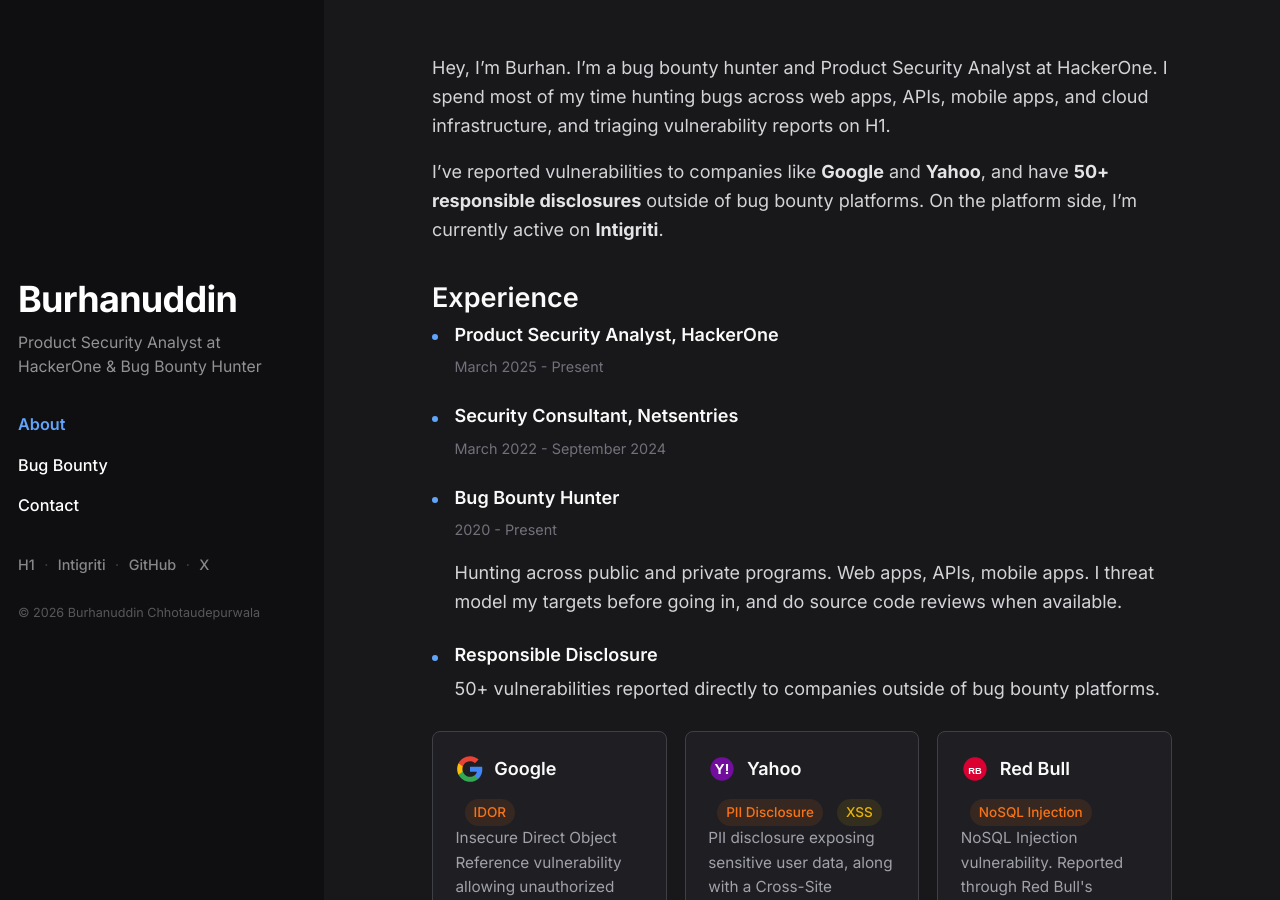
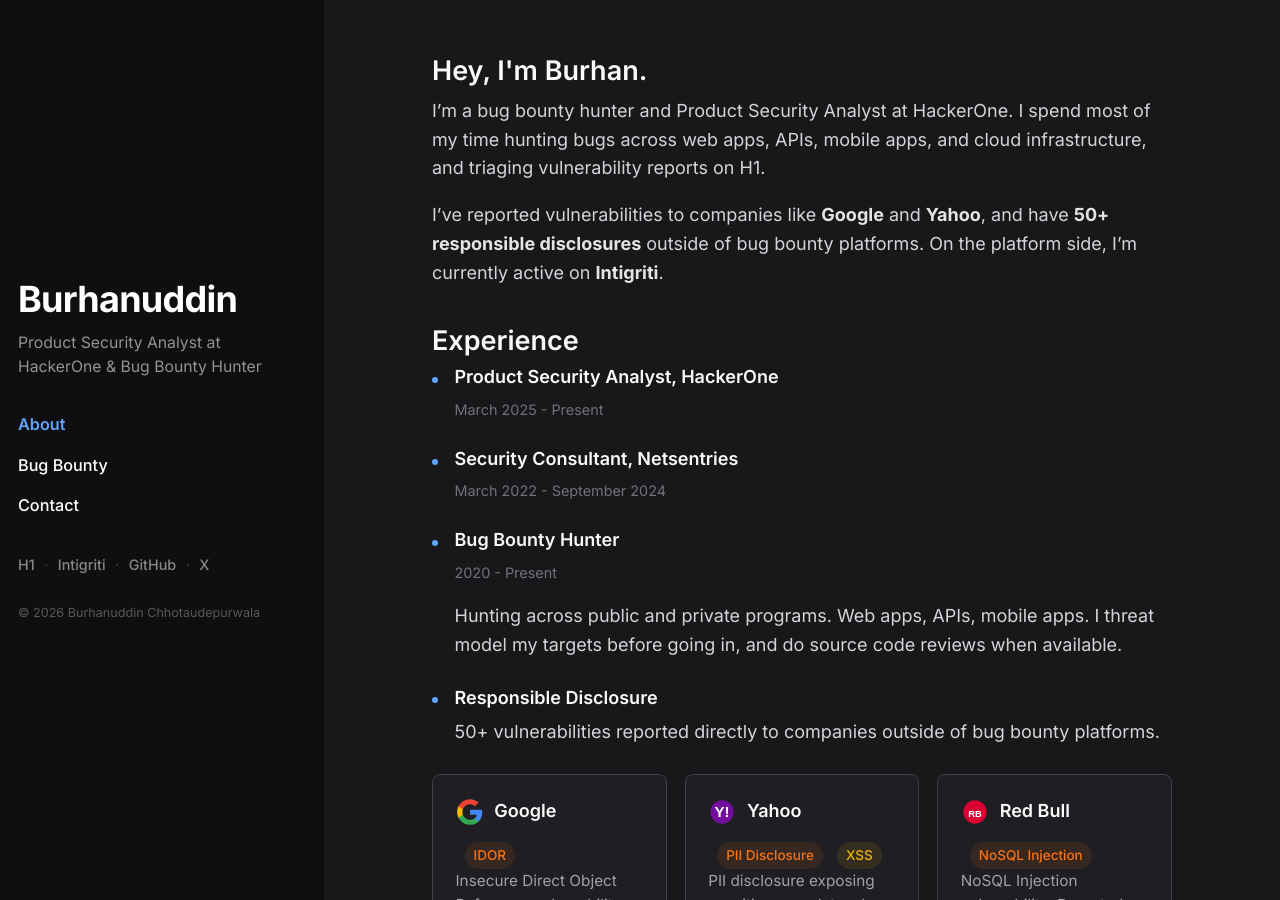
Before and after one commit to burhanxd/burhanxd.github.io, a Jekyll site: the page built from index.md, in a window 1280 px wide and 900 px high. Built offline with Jekyll 4.4.1, drawn with Linux system fonts in a browser that asks for light colours.

Commit message:
Make intro greeting bigger

```diff
--- a/index.md
+++ b/index.md
@@ -3,7 +3,9 @@ layout: default
 title: About
 ---
 
-Hey, I'm Burhan. I'm a bug bounty hunter and Product Security Analyst at HackerOne. I spend most of my time hunting bugs across web apps, APIs, mobile apps, and cloud infrastructure, and triaging vulnerability reports on H1.
+<h2 style="margin-top:0">Hey, I'm Burhan.</h2>
+
+I'm a bug bounty hunter and Product Security Analyst at HackerOne. I spend most of my time hunting bugs across web apps, APIs, mobile apps, and cloud infrastructure, and triaging vulnerability reports on H1.
 
 I've reported vulnerabilities to companies like **Google** and **Yahoo**, and have **50+ responsible disclosures** outside of bug bounty platforms. On the platform side, I'm currently active on **Intigriti**.
 
```
